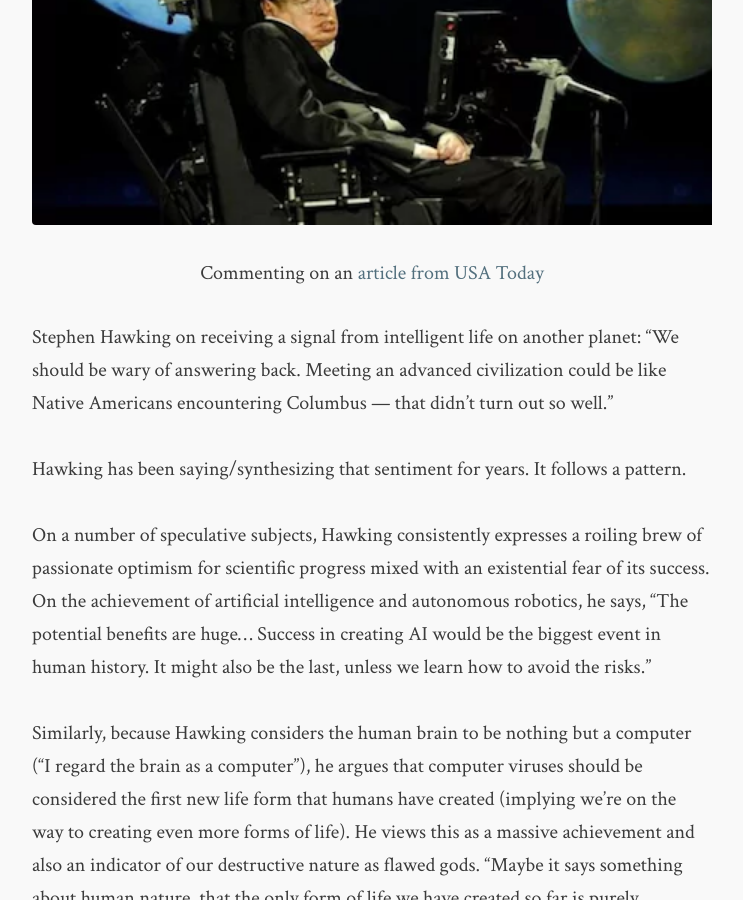
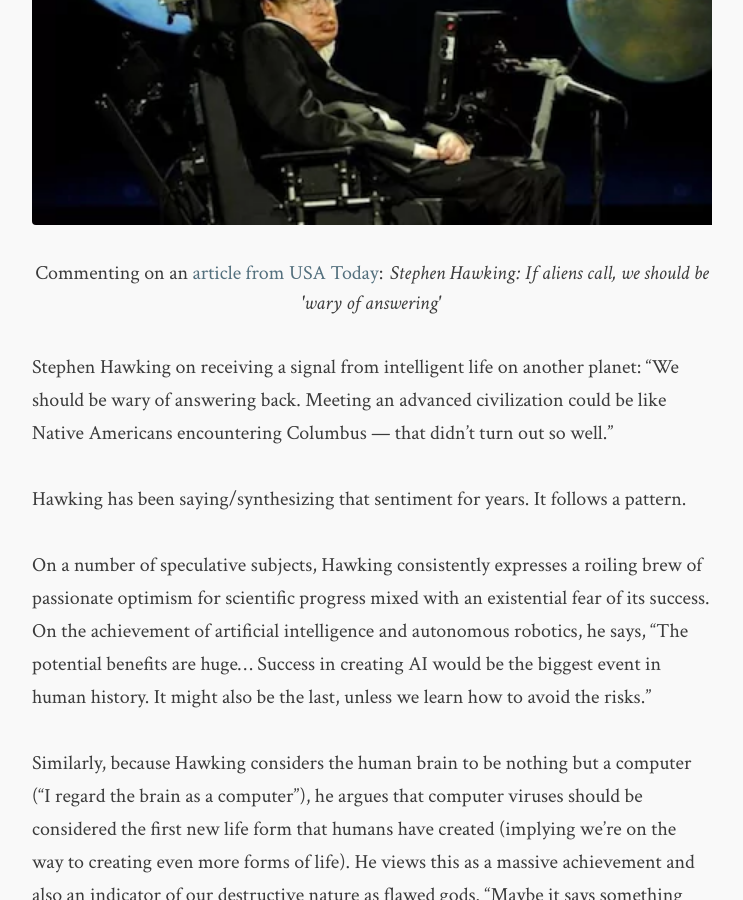
Before and after one commit to flashlightministries/oilforlight, a Jekyll site: the page built from _posts/2016-09-24-hawking-afraid-aliens.md, in a window 1280 px wide and 900 px high, scrolled down 462 px. Shown: the whole window, without its empty margins (268-1011 px from the left). Built offline with Jekyll 4.4.1, drawn with Linux system fonts in a browser that asks for light colours; nearby versions of some CDN libraries.

Commit message:
Update 2016-09-24-hawking-afraid-aliens.md

```diff
--- a/_posts/2016-09-24-hawking-afraid-aliens.md
+++ b/_posts/2016-09-24-hawking-afraid-aliens.md
@@ -5,6 +5,7 @@ title: Stephen Hawking is afraid of aliens
 source:
     name: USA Today
     url: https://www.usatoday.com/story/tech/nation-now/2016/09/23/stephen-hawking-aliens-wary-answering-back-intelligent-life/90895018/
+    headline: "Stephen Hawking: If aliens call, we should be 'wary of answering'"
 image:
     feature: articles/2016-09-24-hawking-afraid-aliens/hawking-in-space.jpg
 comments: false
```
